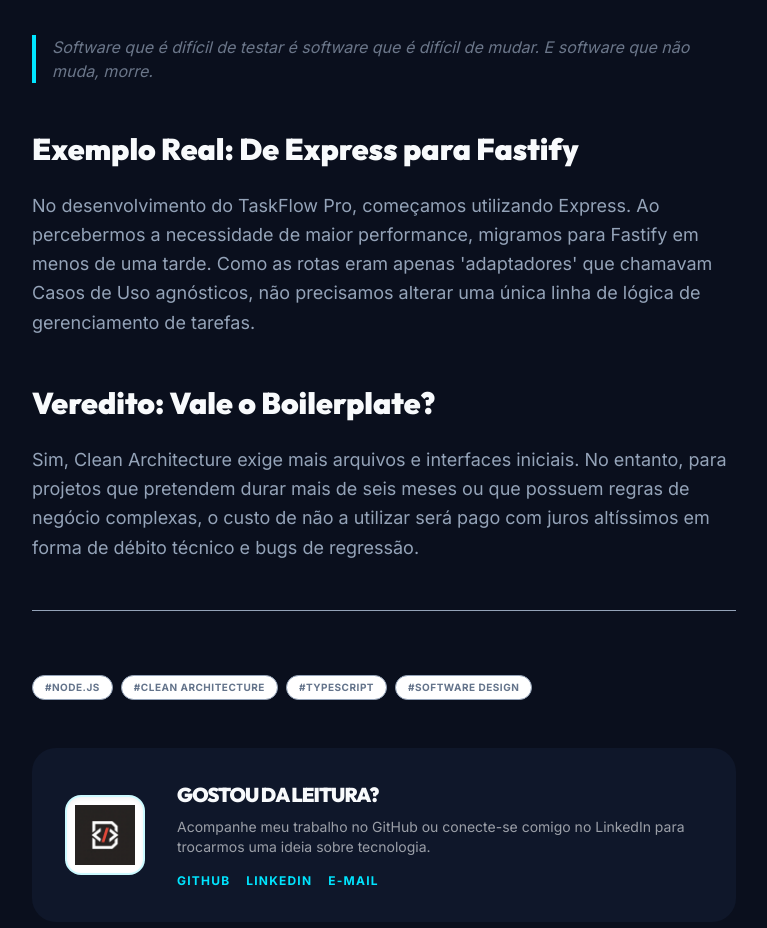
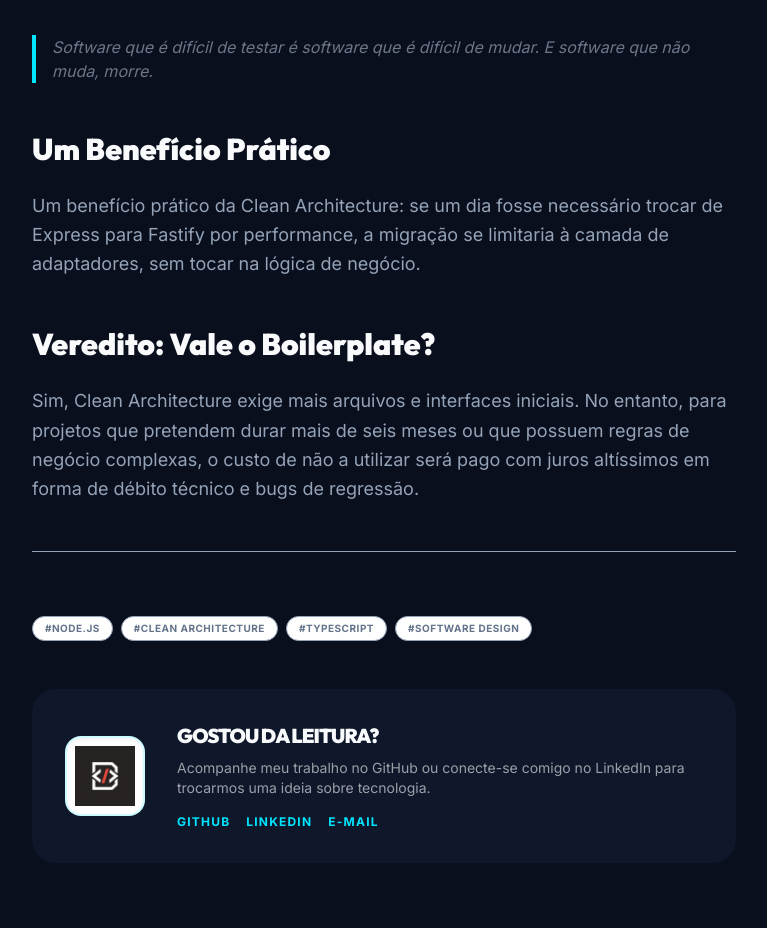
Before and after one commit to vrsebeatriz/meu-portifolio, a Next.js app: page /shelf/clean-architecture in a window 1280 px wide. Shown: the part 1426-2354 px from the top of the page, without its empty margins (256-1023 px from the left). Built offline with nearby package versions, Linux system fonts and the light colour scheme.

Commit message:
fix: rewrite shelf articles to accurately reflect conceptual research and theoretical architecture examples

```diff
--- a/src/app/shelf/[slug]/page.tsx
+++ b/src/app/shelf/[slug]/page.tsx
@@ -8,24 +8,23 @@ import { notFound } from "next/navigation";
 const articles = {
   "malware-analysis": {
     title: "Desofuscação de Código com IA Local",
-    description: "Uma investigação técnica sobre o uso de LLMs (Large Language Models) locais para a engenharia reversa de scripts maliciosos altamente ofuscados.",
+    description: "Uma exploração conceitual sobre o potencial uso de LLMs (Large Language Models) locais para auxiliar na engenharia reversa de scripts ofuscados.",
     content: [
-      { type: "p", text: "No cenário atual de cibersegurança, a ofuscação de código tornou-se uma arte sombria. Malware modernizados não apenas escondem strings, mas utilizam técnicas de 'Control Flow Flattening', 'Dead Code Injection' e 'Variable Renaming' massivo para tornar a análise estática quase impossível. No CypherGuard AI, decidi explorar uma fronteira pouco documentada: o uso de Modelos de Linguagem locais (Llama 3 via Ollama) como motores de desofuscação semântica." },
+      { type: "blockquote", text: "Nota: O conteúdo a seguir é uma proposta de pesquisa e exploração conceitual sobre um pipeline de desofuscação assistida por IA local, não descrevendo uma ferramenta atualmente implementada." },
+      { type: "p", text: "No cenário atual de cibersegurança, a ofuscação de código tornou-se uma arte sombria. Códigos maliciosos modernos não apenas escondem strings, mas utilizam técnicas de 'Control Flow Flattening', 'Dead Code Injection' e 'Variable Renaming' massivo para tornar a análise estática quase impossível. Durante o desenvolvimento do CypherGuard AI, surgiu uma curiosidade técnica sobre uma fronteira pouco documentada: seria possível usar Modelos de Linguagem locais (como Llama 3 via Ollama) como motores de desofuscação semântica?" },
       { type: "h2", text: "O Problema da Heurística Tradicional" },
       { type: "p", text: "Ferramentas como descompactadores estáticos e analisadores baseados em regras (YARA) são excelentes para ameaças conhecidas, mas falham miseravelmente diante de ofuscadores polimórficos. O desafio é que o código ofuscado mantém sua validade sintática, mas perde sua legibilidade humana. Um loop simples pode ser transformado em uma máquina de estados complexa com centenas de 'switches' inúteis." },
-      { type: "h2", text: "A Metodologia CypherGuard" },
-      { type: "p", text: "Minha pesquisa foca em um pipeline de desofuscação híbrido. O primeiro passo não é a IA, mas a Normalização de Árvore de Sintaxe Abstrata (AST). Utilizamos parsers robustos para reconstruir a estrutura do script, removendo o ruído visual básico antes de qualquer processamento neural." },
+      { type: "h2", text: "Uma Proposta de Metodologia" },
+      { type: "p", text: "Uma abordagem teórica interessante focaria em um pipeline de desofuscação híbrido. O primeiro passo não seria a IA, mas a Normalização de Árvore de Sintaxe Abstrata (AST). Utilizando parsers robustos, seria possível reconstruir a estrutura do script, removendo o ruído visual básico antes de qualquer processamento neural." },
       { type: "h3", text: "Engenharia de Prompt para Reversão" },
-      { type: "p", text: "O segredo não está apenas no modelo, mas no contexto fornecido. Desenvolvi prompts que forçam a IA a agir como um compilador reverso. Em vez de pedir 'o que este código faz?', fornecemos trechos normalizados e pedimos para 'identificar a intenção funcional e renomear variáveis baseando-se no fluxo de dados'. O resultado é a transformação de nomes como '_0x4a2b' em 'decryptionKey' ou 'maliciousSocket'." },
-      { type: "h3", text: "IA Local: Segurança em Primeiro Lugar" },
-      { type: "blockquote", text: "Analisar malware em LLMs comerciais (como GPT-4) é um erro crítico de segurança. O código malicioso enviado pode ser incorporado em treinos futuros ou expor vulnerabilidades do seu ambiente de pesquisa. O CypherGuard utiliza apenas modelos locais, garantindo um ambiente 'air-gapped' virtual." },
-      { type: "h2", text: "Resultados Experimentais" },
-      { type: "p", text: "Em um benchmark com 50 amostras de scripts 'stealers' (ladrões de credenciais), conseguimos uma taxa de sucesso de 82% na recuperação da lógica de comunicação C2 (Command & Control). O tempo de análise, que manualmente levaria de 4 a 6 horas, foi reduzido para menos de 15 minutos de processamento e revisão." },
+      { type: "p", text: "Nesta proposta, o segredo não estaria apenas no modelo, mas no contexto fornecido. Uma abordagem possível seria desenvolver prompts que forcem a IA a agir como um compilador reverso. Em vez de pedir 'o que este código faz?', forneceríamos trechos normalizados e pediríamos para 'identificar a intenção funcional e renomear variáveis baseando-se no fluxo de dados'. Isso poderia, em teoria, transformar algo como '_0x4a2b' em um nome mais legível como 'decryptionKey' ou 'maliciousSocket'." },
+      { type: "h3", text: "IA Local: Princípio de Segurança" },
+      { type: "blockquote", text: "Analisar amostras de código suspeito em LLMs comerciais (como GPT-4) seria um erro crítico de segurança. O código enviado poderia ser incorporado em treinos futuros ou expor vulnerabilidades do ambiente de pesquisa. Por isso, qualquer arquitetura desse tipo deveria utilizar apenas modelos locais, garantindo um ambiente 'air-gapped' virtual." },
       { type: "h2", text: "Conclusão e Futuro" },
-      { type: "p", text: "A desofuscação assistida por IA não substitui o analista, mas elimina o trabalho braçal de 'limpeza'. O próximo passo do projeto é a integração direta com descompiladores de binários (Ghidra/IDA Pro) para estender essa capacidade para além do JavaScript e Python." }
+      { type: "p", text: "A desofuscação assistida por IA não tem o objetivo de substituir o analista, mas de potencialmente eliminar o trabalho braçal de 'limpeza'. Um próximo passo interessante para essa ideia seria explorar a integração teórica direta com descompiladores de binários (Ghidra/IDA Pro) para tentar estender essa capacidade para além de linguagens interpretadas." }
     ],
     date: "12 Abr, 2026",
-    readTime: "18 min",
+    readTime: "10 min",
     category: "Security",
     tags: ["Engenharia Reversa", "IA Local", "Llama 3", "Malware Analysis"]
   },
@@ -41,8 +40,8 @@ const articles = {
       { type: "h3", text: "O Desafio da Testabilidade" },
       { type: "p", text: "Com a Clean Architecture, atingir 100% de cobertura de testes na lógica central torna-se trivial. Como a aplicação não depende de IO externo, os testes rodam em milissegundos, sem a necessidade de subir containers Docker ou bancos reais para validar regras complexas de negócio." },
       { type: "blockquote", text: "Software que é difícil de testar é software que é difícil de mudar. E software que não muda, morre." },
-      { type: "h2", text: "Exemplo Real: De Express para Fastify" },
-      { type: "p", text: "No desenvolvimento do TaskFlow Pro, começamos utilizando Express. Ao percebermos a necessidade de maior performance, migramos para Fastify em menos de uma tarde. Como as rotas eram apenas 'adaptadores' que chamavam Casos de Uso agnósticos, não precisamos alterar uma única linha de lógica de gerenciamento de tarefas." },
+      { type: "h2", text: "Um Benefício Prático" },
+      { type: "p", text: "Um benefício prático da Clean Architecture: se um dia fosse necessário trocar de Express para Fastify por performance, a migração se limitaria à camada de adaptadores, sem tocar na lógica de negócio." },
       { type: "h2", text: "Veredito: Vale o Boilerplate?" },
       { type: "p", text: "Sim, Clean Architecture exige mais arquivos e interfaces iniciais. No entanto, para projetos que pretendem durar mais de seis meses ou que possuem regras de negócio complexas, o custo de não a utilizar será pago com juros altíssimos em forma de débito técnico e bugs de regressão." }
     ],
```
